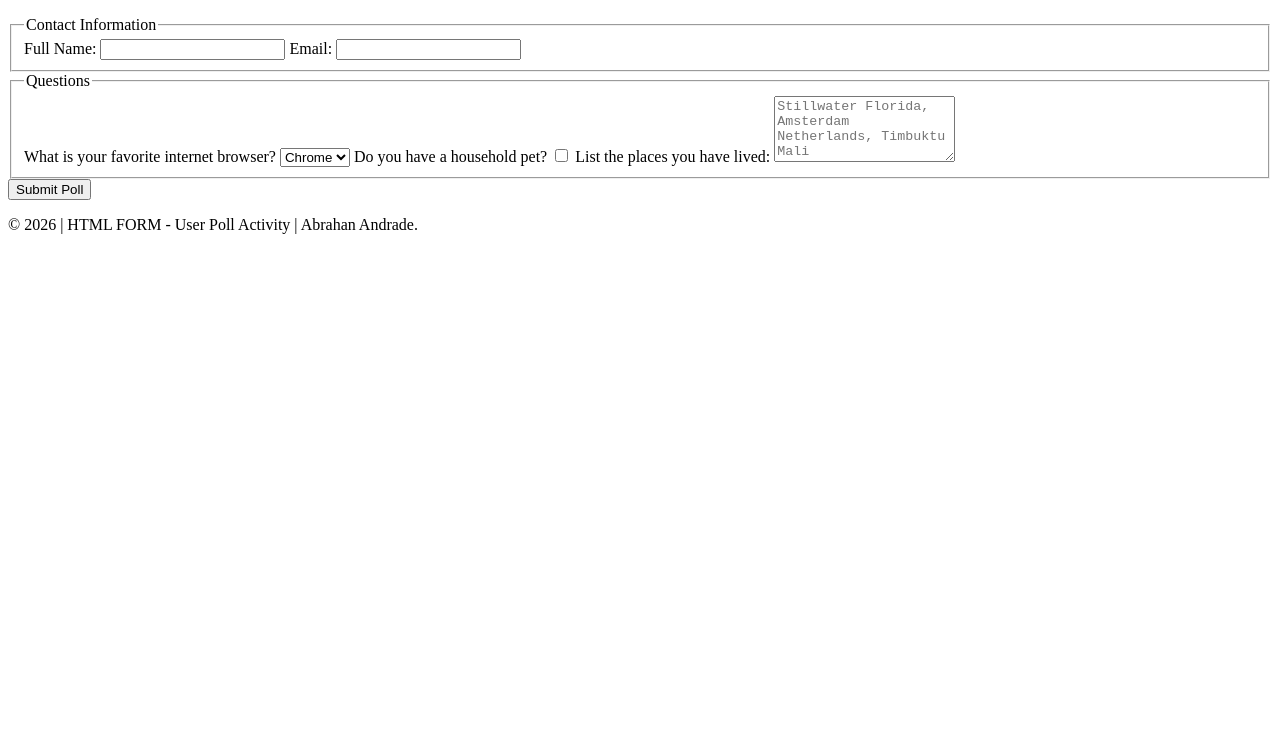
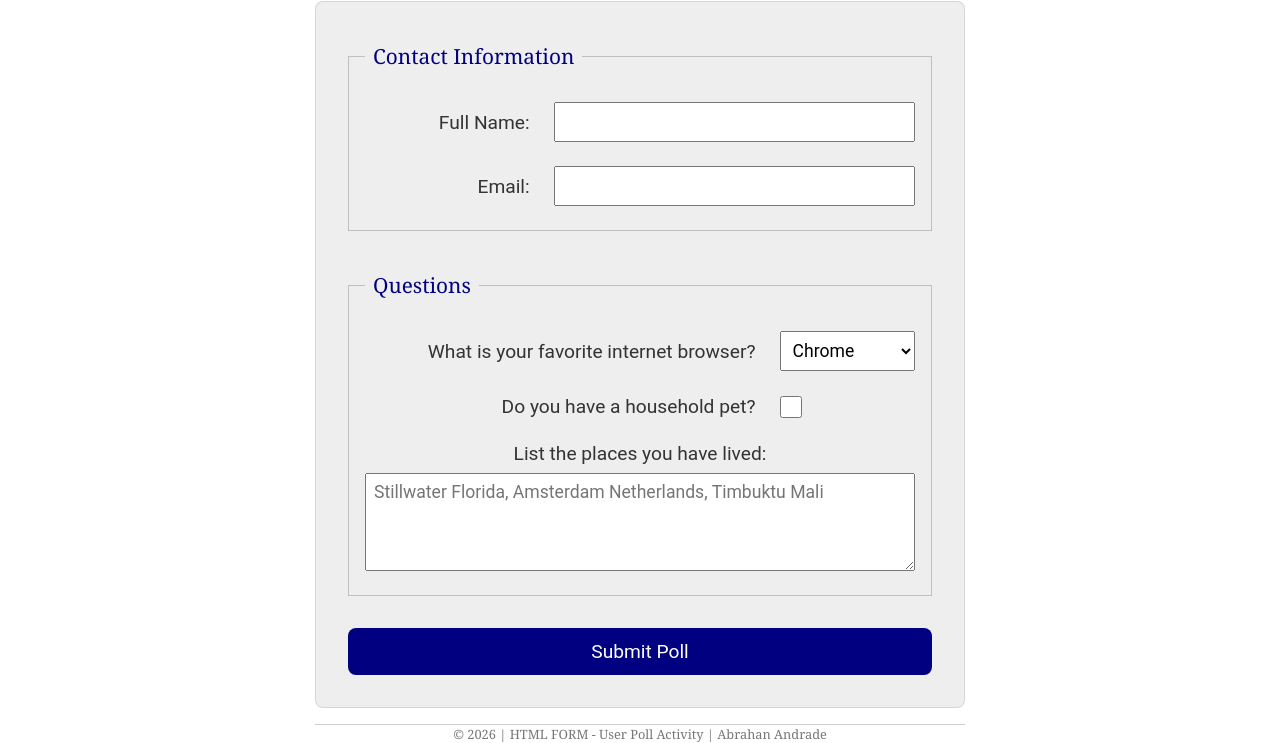
Before and after one commit to AbrahanA97/wdd130, a plain HTML site: page week05/poll_form.html in a window 1280 px wide. Shown: the part 64-807 px from the top of the page. Drawn offline with Linux system fonts and the light colour scheme.

Commit message:
Poll Form

```diff
--- a/week05/poll_form.html
+++ b/week05/poll_form.html
@@ -13,14 +13,19 @@
         <form>
             <fieldset>
                 <legend>Contact Information</legend>
+                <div class="form-item label-narrow">
                     <label for="fullname">Full Name:</label>
-                <input type="text" id="fullname" name="fullname" required>
+                    <input type="text" id="fullname" name="fullname">
+                </div>
+                <div class="form-item label-narrow">
                     <label for="useremail">Email:</label>
-                <input type="email" id="useremail" name="useremail" required>
+                    <input type="email" id="useremail" name="useremail">
+                </div>
             </fieldset>
-        </form>
             <fieldset>
                 <legend>Questions</legend>
+
+                <div class="form-item label-wide">
                     <label for="browser">What is your favorite internet browser?</label>
                     <select id="browser" name="browser">
                         <option value="chrome">Chrome</option>
@@ -29,15 +34,23 @@
                         <option value="brave">Brave</option>
                         <option value="other">Other</option>
                     </select>
+                </div>
+
+                <div class="form-item label-wide">
                     <label for="pet">Do you have a household pet?</label>
                     <input type="checkbox" id="pet" name="pet">
+                </div>
+
+                <div class="form-item ">
                     <label for="places">List the places you have lived:</label>
                     <textarea id="places" name="places" rows="4" placeholder="Stillwater Florida, Amsterdam Netherlands, Timbuktu Mali"></textarea>
+                </div>
             </fieldset>
             <button type="submit">Submit Poll</button>
+        </form>
     </main>
     <footer>
-        <p>&copy; 2026 | HTML FORM - User Poll Activity | Abrahan Andrade.</p>
+        <p>&copy; 2026 | HTML FORM - User Poll Activity | Abrahan Andrade</p>
     </footer>
 </body>
 
--- a/week05/styles/poll_form.css
+++ b/week05/styles/poll_form.css
@@ -0,0 +1,128 @@
+* {
+    margin: 0;
+    padding: 0;
+    box-sizing: border-box;
+}
+
+body {
+    font-family: Merriweather, Georgia, serif;
+    font-size: 1.2rem;
+    color: #333;
+    background: #fff;
+}
+header {
+    margin: 0 auto;
+    width: 100%;
+    max-width: 650px;
+}
+
+h1 {
+    margin: 1rem;
+    font-size: 1.5rem;
+    color: navy;
+    text-align: center;
+}
+
+form {
+    width: 100%;
+    max-width: 650px;
+    margin: 0 auto;
+    padding: 1rem;
+    border: 1px solid rgb(0 0 0 / 0.1);
+    border-radius: 0.5rem;
+    background-color: #eee;
+    display: grid;
+}
+
+fieldset {
+    display: grid;
+    gap: .5rem;
+    margin: 1rem;
+    border: 1px solid rgb(0 0 0 / 0.2);
+    padding: 1rem;
+}
+
+legend {
+    padding: 0.5rem;
+    color: navy;
+    font-size: 1.3rem;
+}
+
+label,
+input,
+button,
+select,
+textarea {
+    font-family: Roboto, Arial, sans-serif;
+}
+
+label {
+    text-align: right;
+    padding-right: 1rem;
+}
+
+input,
+select,
+textarea {
+    padding: 0.5rem;
+    font-size: 1.1rem;
+}
+
+input[type="checkbox"] {
+    width: 22px;
+    height: 22px;
+    vertical-align: bottom;
+}
+
+button {
+    margin: 1rem;
+    background-color: navy;
+    color: #fff;
+    border: none;
+    border-radius: .5rem;
+    padding: .75rem;
+    font-size: 1.2rem;
+    cursor: pointer;
+}
+
+button:hover,
+button:focus-visible {
+    background-color: darkgreen;
+}
+
+footer {
+    margin: 1rem auto 0;
+    width: 100%;
+    max-width: 650px;
+    text-align: center;
+    font-size: 0.8rem;
+    color: #777;
+    border-top: 1px solid #ccc;
+}
+
+.form-item {
+    display: grid;
+    align-items: center;
+    gap: 0.5rem;
+    margin: 0.5rem 0;
+}
+
+.form-item label[for="places"] {
+    text-align: center;
+    padding: 0;
+}
+
+.label-wide {
+    grid-template-columns: 3fr 1fr;
+    margin: 0.5rem 0;
+}
+
+.label-narrow {
+    grid-template-columns: 1fr 2fr;
+}
+
+
+textarea {
+    width: 100%;
+    resize: vertical;
+}
```
Lines whose indentation alone changed are shown as unchanged.
